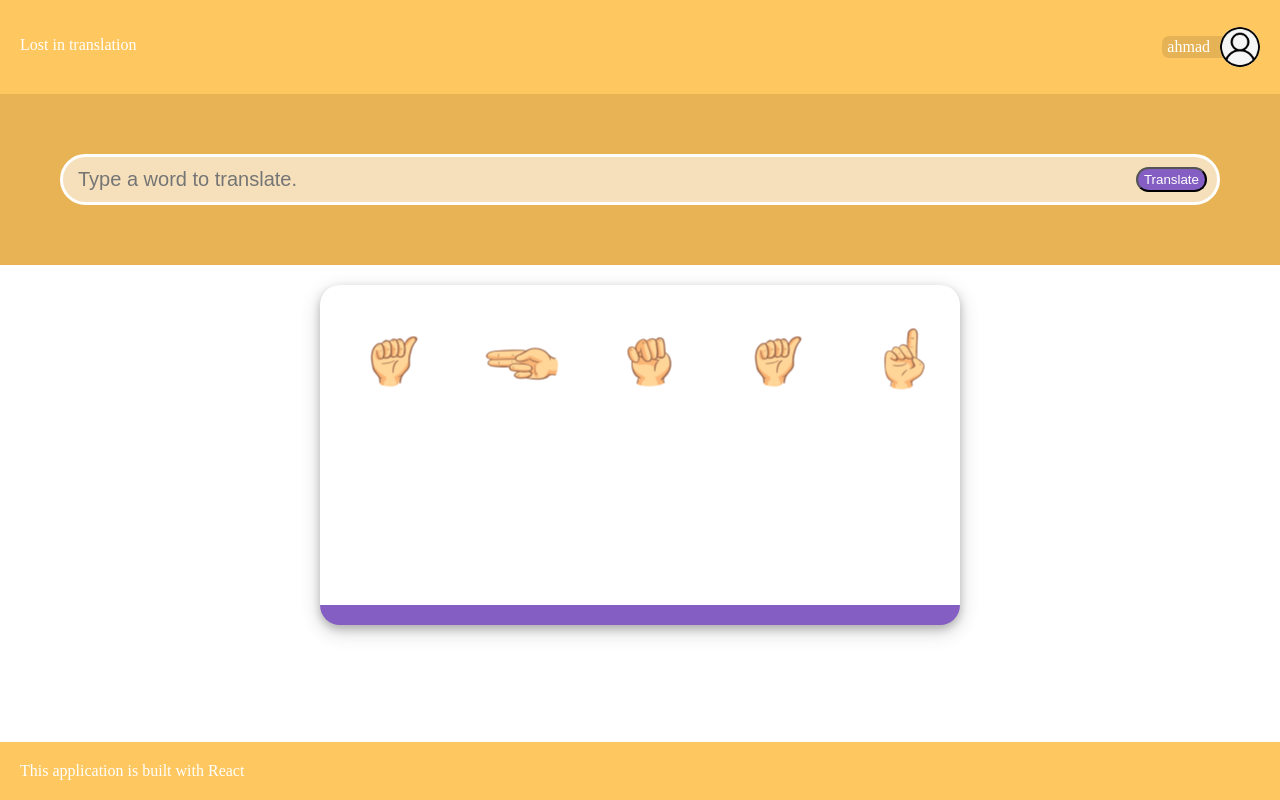
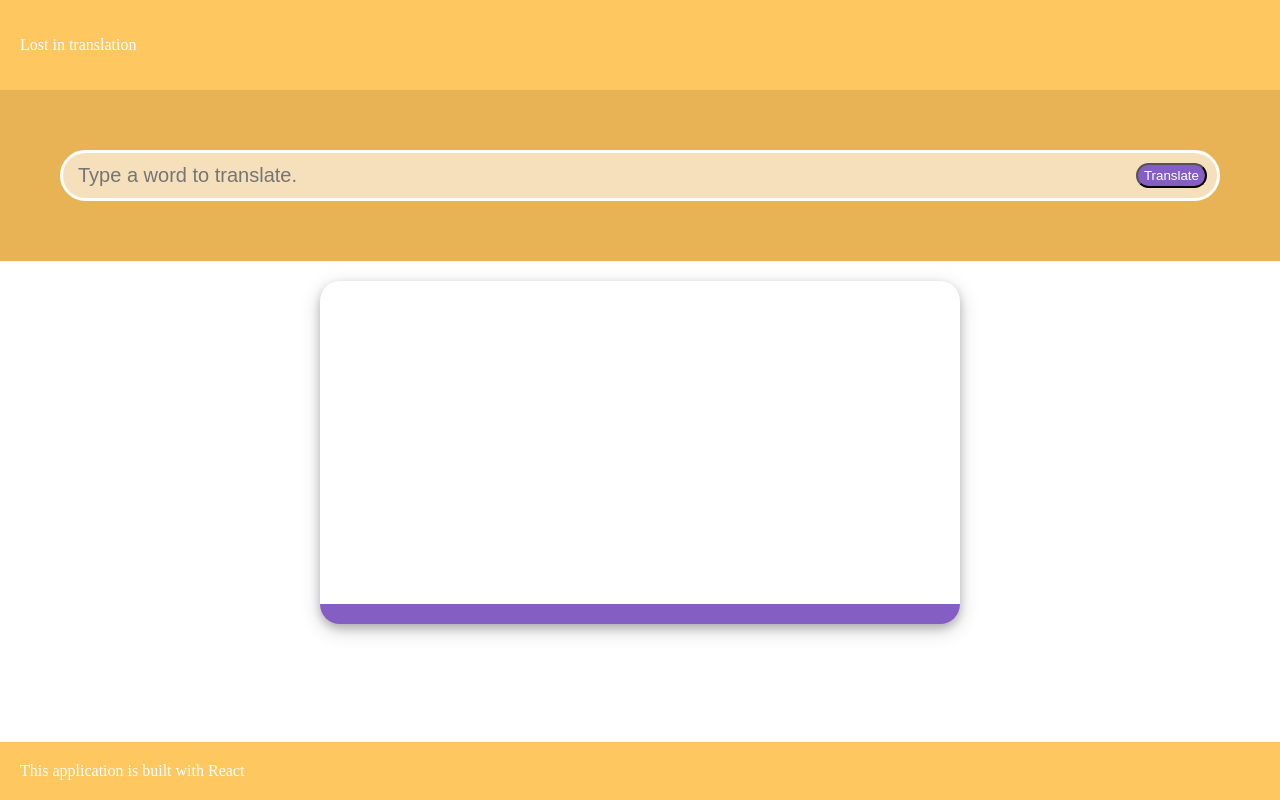
Before and after one commit to AHAB-HUB/lost-in-translation, a React (Create React App) app: page /translate in a window 1280 px wide. Built offline with nearby package versions, Linux system fonts and the light colour scheme; a web font is replaced by a local one.

Commit message:
feat: updating username

```diff
--- a/src/components/containers/Login.js
+++ b/src/components/containers/Login.js
@@ -1,16 +1,16 @@
 import '../../css/login.css'
 import logo from '../../assets/images/Logo.png'
 import splash from '../../assets/Splash.svg'
-import { useState, useRef } from 'react'
+import { useRef } from 'react'
+import { useHistory } from 'react-router-dom'
 
-const Login = () => {
-
-    const [username, setUsername] = useState("b")
+const Login = ({ updateUsername }) => {
+    const history = useHistory()
     const input = useRef(null)
 
     const onClickLogin = () => {
-        setUsername(input.current.value)
-        //TODO: forward username to the header component
+        updateUsername(input.current.value)
+        history.push('/translate')
     }
 
     return (
--- a/src/components/containers/Translate.js
+++ b/src/components/containers/Translate.js
@@ -3,13 +3,12 @@ import '../../css/translate.css'
 import '../../css/signs.css'
 
 const Translate = () => {
-    const [message, setMessage] = useState("ahmad")
+    const [message, setMessage] = useState(null)
     const input = useRef(null)
 
     const onClickTranslate = () => {
         setMessage(input.current.value)
     }
-
 
     const signs = (message) ? message.replaceAll(/\s/g, "").split("").map(function (item, i) {
 
--- a/src/components/shared/Header.js
+++ b/src/components/shared/Header.js
@@ -1,23 +1,28 @@
 import '../../css/App.css';
 import '../../css/header.css';
 import profile from '../../assets/images/profile.jpg';
+import { useHistory } from 'react-router-dom'
 
-const Header = () => {
-    const username = "ahmad"
+const Header = ({ username }) => {
+    const history = useHistory()
+
+    const redirectToProfile = () => {
+        history.push('/profile')
+    }
 
     return (
         <div className="header">
             <link rel="preconnect" href="https://fonts.gstatic.com" />
             <link href="https://fonts.googleapis.com/css2?family=Love+Ya+Like+A+Sister&display=swap" rel="stylesheet" />
             <p>Lost in translation</p>
-            <div className="image-container">
+            {username && <div className="image-container">
                 <div className="item">
                     <p className="nametag">{username}</p>
                 </div>
-                <div className="item">
+                <div className="item" onClick={redirectToProfile}>
                     <img className="image" src={profile} alt={username} />
                 </div>
-            </div>
+            </div>}
         </div>
     );
 }
```
